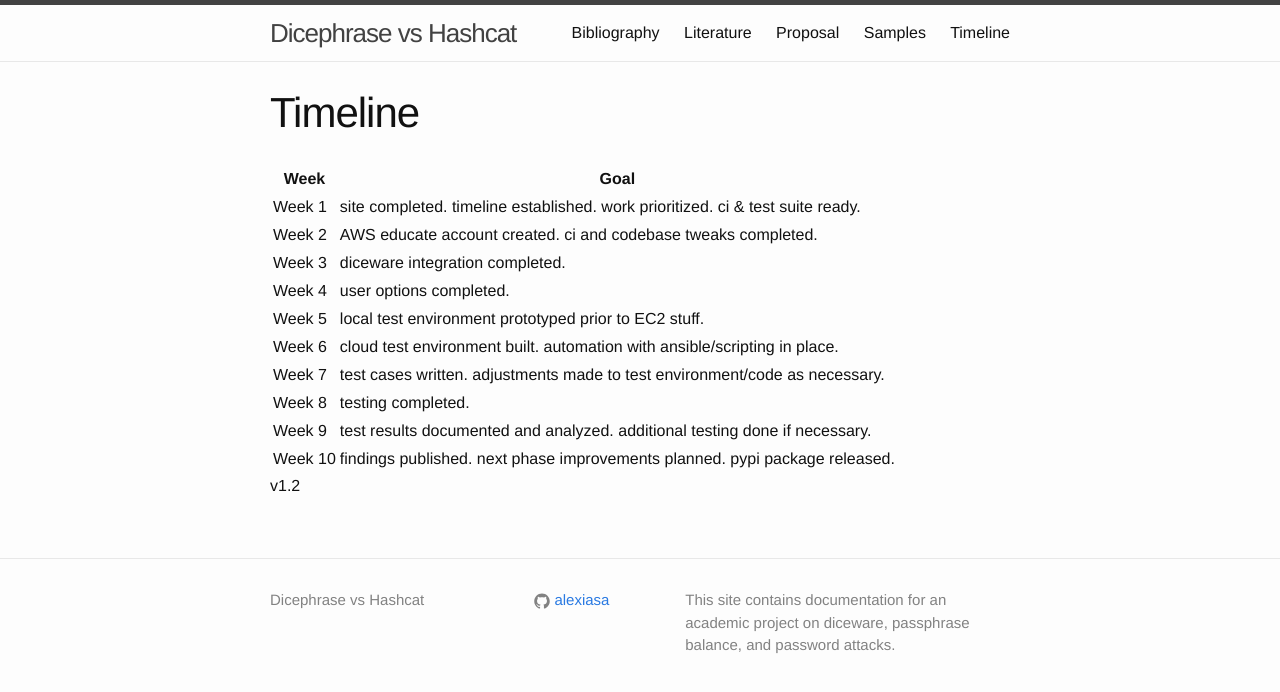
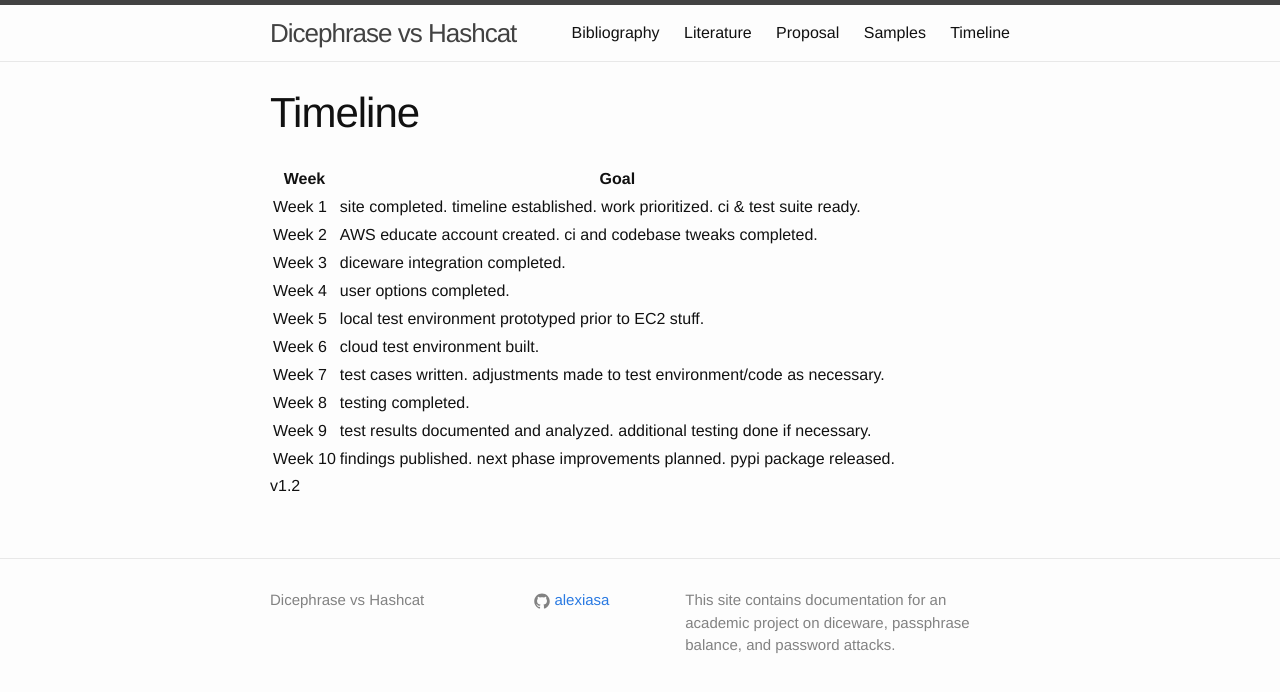
Before and after one commit to alexiasa/balanced-dicephrase, a Jekyll site: the page built from docs/timeline.md, in a window 1280 px wide. Shown: the top 692 px of the page. Built offline with Jekyll 4.4.1, drawn with Linux system fonts in a browser that asks for light colours.

Commit message:
update docs

```diff
--- a/docs/timeline.md
+++ b/docs/timeline.md
@@ -11,7 +11,7 @@
 Week 3 | diceware integration completed.
 Week 4 | user options completed.
 Week 5 | local test environment prototyped prior to EC2 stuff.
-Week 6 | cloud test environment built. automation with ansible/scripting in place.
+Week 6 | cloud test environment built.
 Week 7 | test cases written. adjustments made to test environment/code as necessary.
 Week 8 | testing completed.
 Week 9 | test results documented and analyzed. additional testing done if necessary.
```
Also changed, not shown: docs/_posts/2018-02-11-week-5.md (added, +19 -0 lines).
